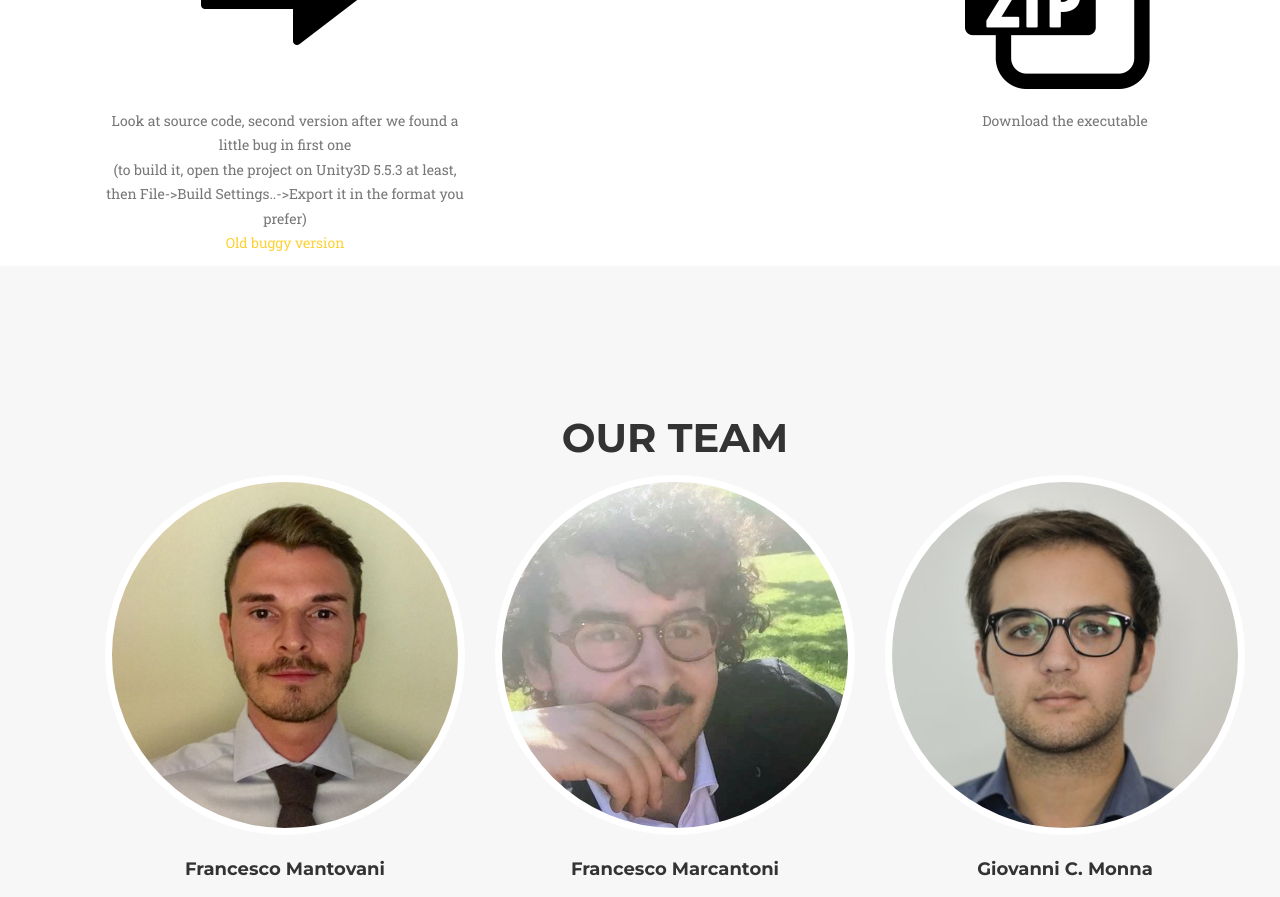
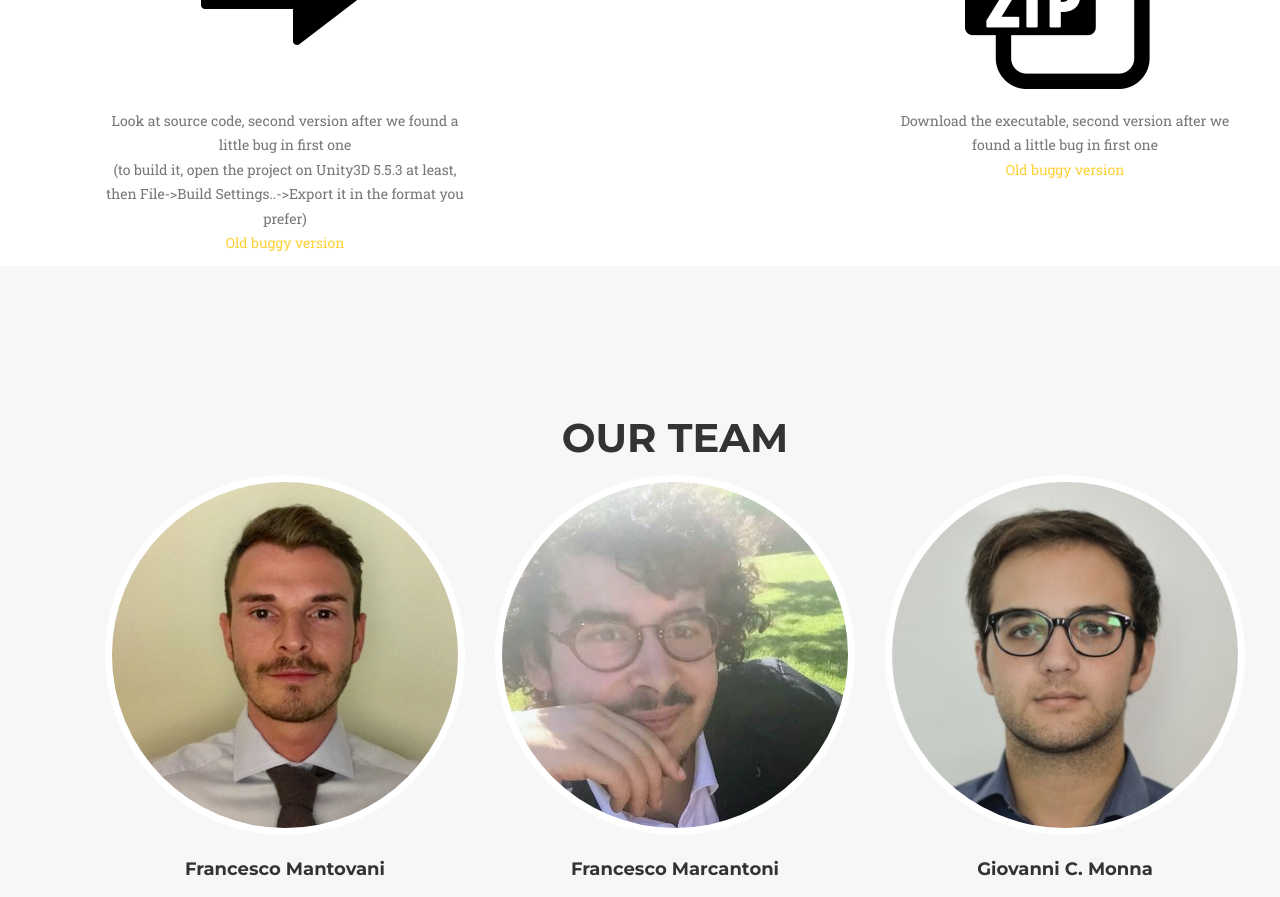
Before and after one commit to gmonna/HereComesTheSun, a plain HTML site: page index.html in a window 1280 px wide. Shown: the part 4239-5136 px from the top of the page. Drawn offline with nearby package versions, Linux system fonts and the light colour scheme; a web font is replaced by a local one.

Commit message:
Update index.html

```diff
--- a/index.html
+++ b/index.html
@@ -128,7 +128,7 @@
             	</div>
             	<div class="col-sm-4"></div>
             	<div class="col-sm-4">
-            		<a href="https://www.dropbox.com/s/wht5rfh0ixt3ufq/project2_group7_cs491.zip?dl=1" target="_blank"><img style="width: 200px;" src="img/zipdownload.png"></a><br><br><p class="text-muted">Download the executable</p>
+            		<a href="https://www.dropbox.com/s/wht5rfh0ixt3ufq/project2_group7_cs491.zip?dl=1" target="_blank"><img style="width: 200px;" src="img/zipdownload.png"></a><br><br><p class="text-muted">Download the executable, second version after we found a little bug in first one<br><a href="" target="_blank">Old buggy version</a></p>
             	</div>
             </div>
         </div>
```
